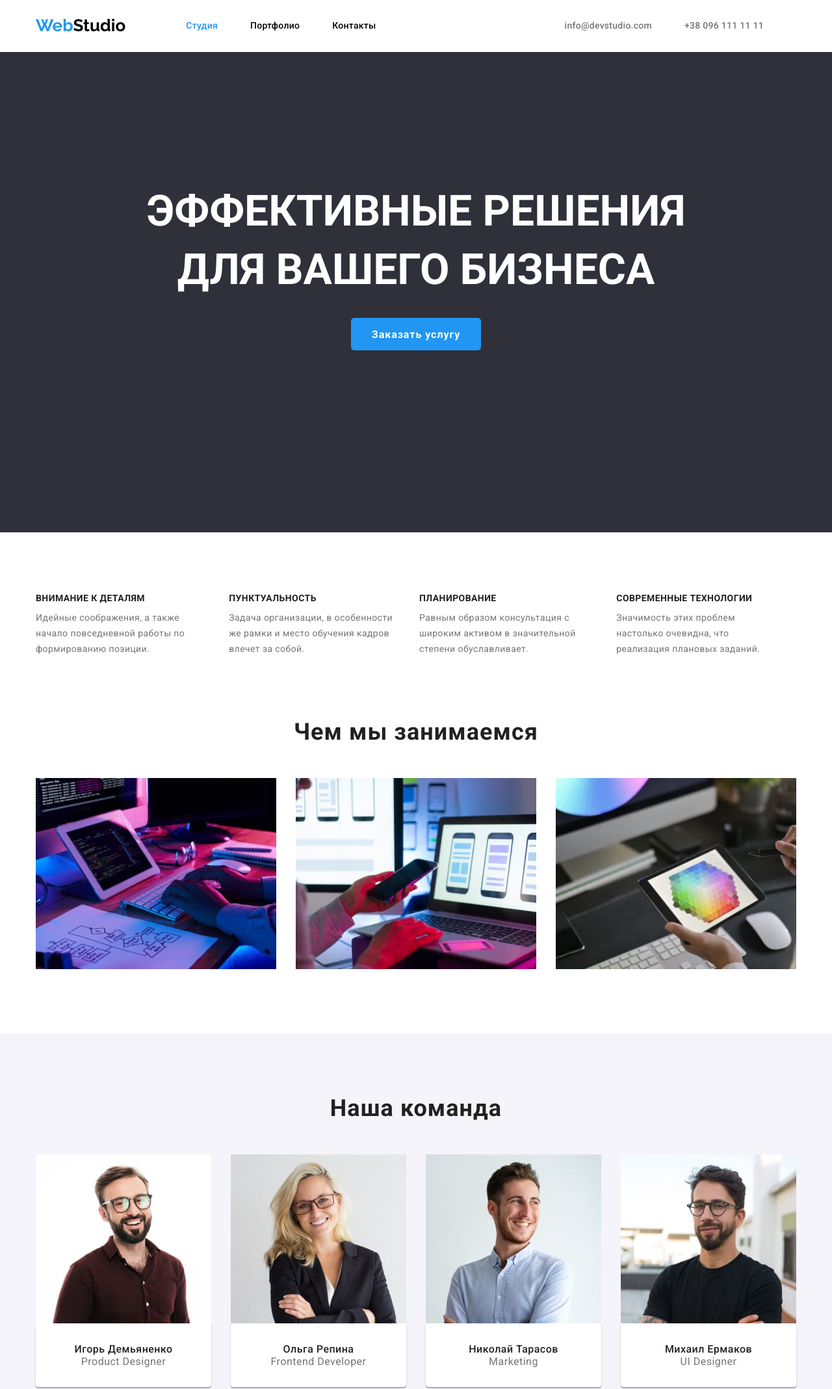
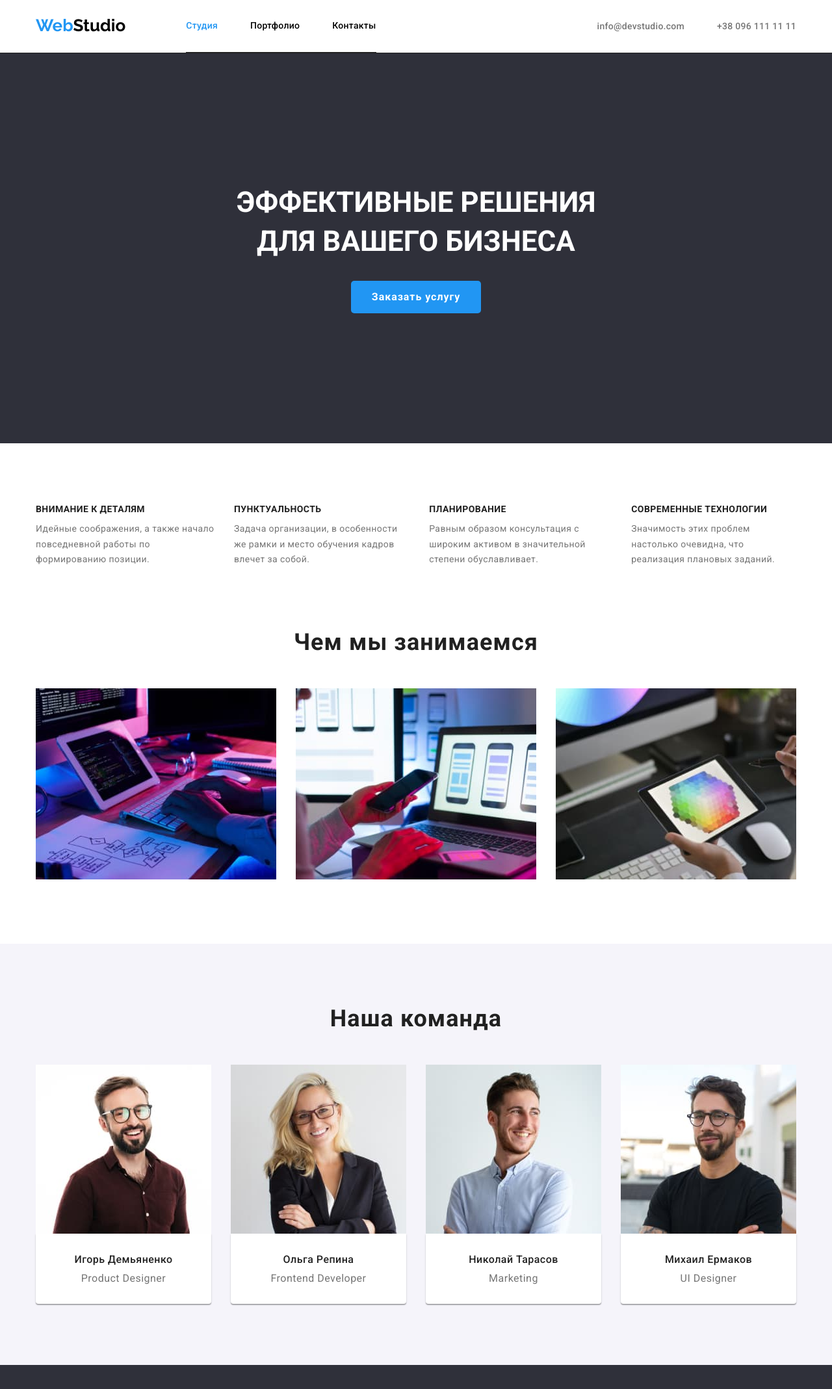
Before and after one commit to irynarudyk/goit-markup-hw-03, a plain HTML site: page index.html in a window 1280 px wide. Shown: the top 2137 px of the page at 65% size. Drawn offline with nearby package versions, Linux system fonts and the light colour scheme.

Commit message:
Додані правки по ментору

```diff
--- a/css/styles.css
+++ b/css/styles.css
@@ -23,6 +23,7 @@ body {
 
 .header {
     background: #FFFFFF;
+    border-bottom: 1px solid;
 
 }
 
@@ -35,7 +36,6 @@ body {
     display: block;
     max-width: 100%;
     height: auto;
-    margin-top: 50px;
 }
 
 .header-nav {
@@ -94,17 +94,19 @@ body {
     display: flex;
 }
 
-.header.list .item-header {
-    margin-right: 50px;
-    }
+/*.header.list .item-header + .item-header {
+    margin-left: 50px;
+}*/
 
-.header.list .item-header:last-child {
-    margin: right 0;
-}
+.header.list .item-header:not(:last-child) {
+margin-right: 50px;
+ }
 
-.list-email {
-    display: flex;
-}
+
+/*.item-header .link-header:not(:last-child) {
+    margin: right 50px;
+    background-color: aqua;
+}*/
 
 .link-header {
     color: #000;
@@ -115,10 +117,17 @@ body {
 
  .link-header-nav.link {
     color: #2196F3;
+    display: block;
     padding-bottom: 32px;
-    display: block;
     padding-top: 32px;
  }
+
+ .link-header.link {
+    display: block;
+    padding-bottom: 32px;
+    padding-top: 32px;
+ }
+
 
 .link-header:hover,
 .link-header:focus,
@@ -131,6 +140,15 @@ body {
     color: #2196F3;
 }
 
+.list-email {
+    margin-left: auto;
+    /*background-color: aquamarine;*/
+}
+
+/*.header.list .item-header + .item-header {
+    margin-left: 50px;
+}*/
+
 .email-telefone {
     display: block;
     font-weight: 500;
@@ -138,16 +156,18 @@ body {
     line-height: 1.14;
     letter-spacing: 0.02em;
     color: #757575;
-    margin-right: 50px;
-   }
-
- .list.list-email  {
-    margin-left: auto;
-    align-items: center;
-
- }
+    padding-bottom: 32px;
+    padding-top: 32px;
+    }
 
 
+.list-email .item-email:not(:last-child) {
+  margin-right: 50px;
+}
+
+/*.list-email .item-email + .item-email {
+    margin-left: 50px;
+}/*
 
 /*Шапка*/
 
@@ -160,9 +180,20 @@ body {
     text-transform: uppercase;
     color: #FFFFFF;
     padding-top: 200px;
-    padding-bottom: 280px;
+    padding-bottom: 200px;
 
     }
+
+.title-hero {
+    font-size: 44px;
+    line-height: 1.36;
+    text-align: center;
+    text-transform: uppercase;
+    color: #FFFFFF;
+    font-weight: 696px;
+
+}
+
 
 .container.title {
     font-weight: 900;
@@ -204,16 +235,8 @@ body {
 
 .specific {
     background: #FFFFFF;
-
-
-
-   }
-
-.specific-list {
-    display: flex;
-    margin-right: 30px;
+    padding-top: 94px;
 }
-
 
 .subtitle {
     font-weight: 700;
@@ -221,7 +244,6 @@ body {
     line-height: 1.14;
     letter-spacing: 0.03em;
     text-transform: uppercase;
-    margin-top: 94px;
 }
 
 .desc-specific {
@@ -247,8 +269,7 @@ body {
 
  .job {
     padding-top: 94px;
-
-
+    padding-bottom: 94px;
 }
 
 .subject {
@@ -257,7 +278,7 @@ body {
     line-height: 1.17;
     text-align: center;
     letter-spacing: 0.03em;
-    padding-bottom: 50px;
+    margin-bottom: 50px;
     }
 
  .subject-list,
@@ -265,9 +286,9 @@ body {
      display: flex;
     }
 
- .subtitle .item + .item
+ .subtitle .item + .item,
  .subject-list .item + .item,
- .list .item+.item {
+ .list .item +.item {
      margin-left: 30px;
  }
 
@@ -276,7 +297,6 @@ body {
     background: #F5F4FA;
     padding-top: 94px;
     padding-bottom: 94px;
-    margin-top: 94px;
 
 }
 
@@ -286,6 +306,7 @@ body {
     line-height: 1.17;
     text-align: center;
     letter-spacing: 0.03em;
+    margin-bottom: 50px;
 }
 
 .team-div {
@@ -301,7 +322,8 @@ box-shadow: 0px 1px 3px rgba(0, 0, 0, 0.12), 0px 1px 1px rgba(0, 0, 0, 0.14), 0p
     line-height: 1.19;
     text-align: center;
     letter-spacing: 0.03em;
-    }
+    margin-bottom: 10px;
+}
 
 .our-team.team-name {
     background-color: #FFFFFF;
@@ -342,9 +364,13 @@ list-style: none;
     margin-top:20px ;
 }
 
+.list-footer .footer-list:not(:last-child) {
+    margin-bottom: 9px;
+}
+
 .footer.list {
     display: block;
-    margin-bottom: 9px;
+
 }
 
 .mail-tel {
--- a/index.html
+++ b/index.html
@@ -58,7 +58,7 @@
     <main>
       <section class="title-main">
         <div class="container">
-          <h1 class="title">
+          <h1 class="title-hero">
             Эффективные решения<br />
             для вашего бизнеса
           </h1>
@@ -67,8 +67,8 @@
       </section>
 
       <!--Особенности-->
-      <div class="container">
-        <section class="specific">
+      <section class="specific">
+        <div class="container">
           <h2 hidden>Особенности</h2>
           <ul class="list specific-list">
             <li class="item">
@@ -100,8 +100,8 @@
               </p>
             </li>
           </ul>
-        </section>
-      </div>
+        </div>
+      </section>
 
       <!--Чем мы занимаемся-->
       <div class="container">
@@ -146,8 +146,8 @@
                 class="image"
                 src="./images/4853.jpg"
                 alt="Игорь Демьяненко"
-                width="270px"
-                height="260px"
+                width="270"
+                height="260"
               />
               <div class="team-div">
                 <h3 class="team-name">Игорь Демьяненко</h3>
@@ -159,8 +159,8 @@
                 class="image"
                 src="./images/5844.jpg"
                 alt="Ольга Репина"
-                width="270px"
-                height="260px"
+                width="270"
+                height="260"
               />
               <div class="team-div">
                 <h3 class="team-name">Ольга Репина</h3>
@@ -172,8 +172,8 @@
                 class="image"
                 src="./images/16166.jpg"
                 alt="Николай Тарасов"
-                width="270px"
-                height="260px"
+                width="270"
+                height="260"
               />
               <div class="team-div">
                 <h3 class="team-name">Николай Тарасов</h3>
@@ -185,8 +185,8 @@
                 class="image"
                 src="./images/2968.jpg"
                 alt="Михаил Ермаков"
-                width="270px"
-                height="260px"
+                width="270"
+                height="260"
               />
               <div class="team-div">
                 <h3 class="team-name">Михаил Ермаков</h3>
```
